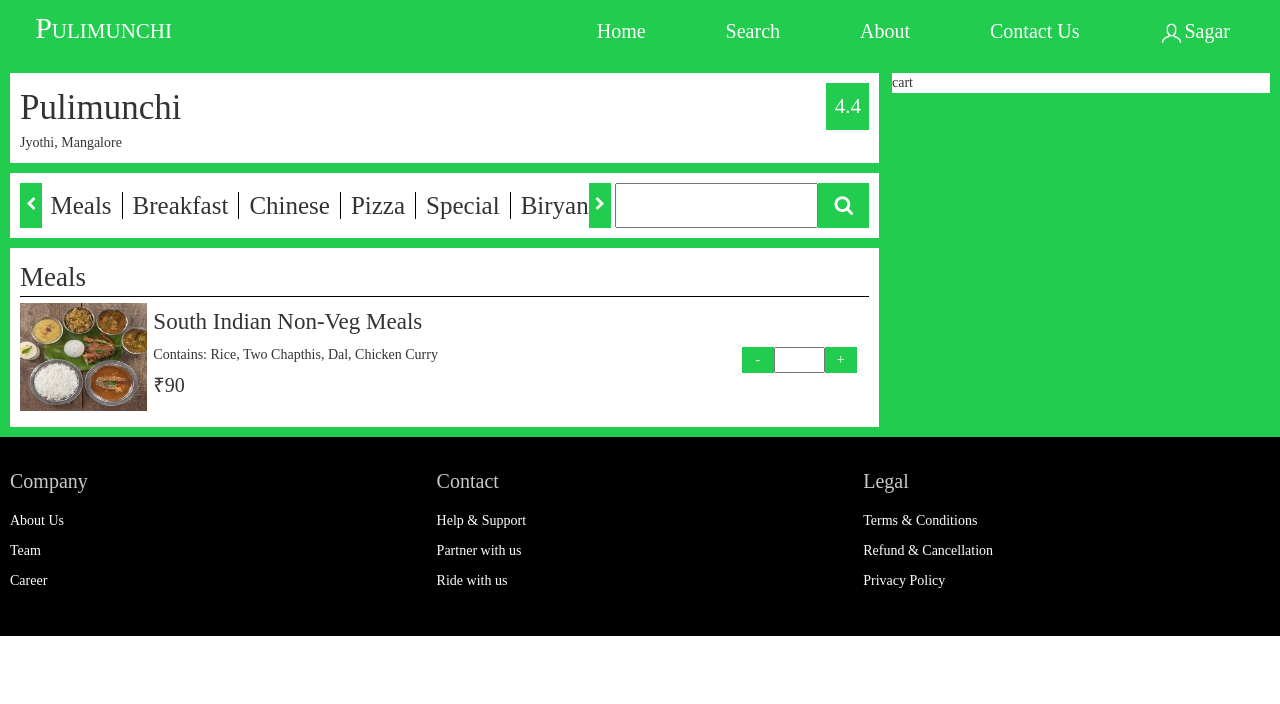
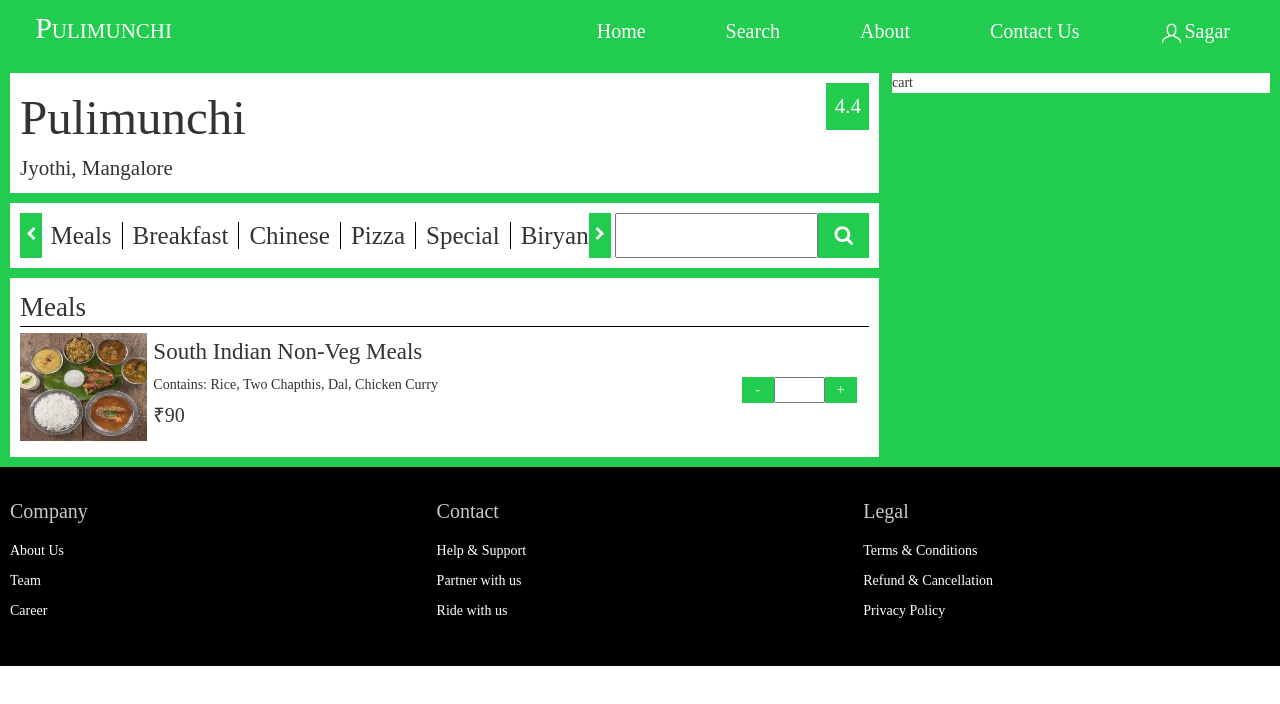
Before and after one commit to sagarsalyan/pulimunchi, an Angular app: page /restaurantmenu in a window 1280 px wide. Shown: the top 704 px of the page. Built offline with nearby package versions, Linux system fonts and the light colour scheme.

Commit message:
Changed in RestaurantMenu

```diff
--- a/src/app/restuarantmenu/restuarantmenu.component.css
+++ b/src/app/restuarantmenu/restuarantmenu.component.css
@@ -33,7 +33,10 @@
   width: 20%;
 }
 .header .title{
-  font-size: 250%;
+  font-size: 350%;
+}
+.header .address{
+  font-size: 150%;
 }
 .cart{
   width: 30%;
@@ -177,4 +180,5 @@
 .food > .foodbtn > .foodbtngrp > input{
   width: 40%;
   text-align: center;
+  outline: none;
 }
--- a/src/app/restuarantmenu/restuarantmenu.component.html
+++ b/src/app/restuarantmenu/restuarantmenu.component.html
@@ -54,7 +54,6 @@
                   <input type="text" name="" value="">
                   <button type="button" name="button" class="increment">+</button>
                 </div>
-
               </div>
             </div>
           </div>
--- a/src/app/restuarantmenu/restuarantmenu.component.ts
+++ b/src/app/restuarantmenu/restuarantmenu.component.ts
@@ -7,7 +7,7 @@ import { Component, OnInit, ViewChild, ElementRef } from '@angular/core';
 })
 export class RestuarantmenuComponent implements OnInit {
 
-   @ViewChild('menubar', { read: ElementRef }) public menubar: ElementRef<any>;
+   @ViewChild('menubar', { read: ElementRef } as any) public menubar: ElementRef<any>;
   constructor() { }
 
   ngOnInit() {
```
